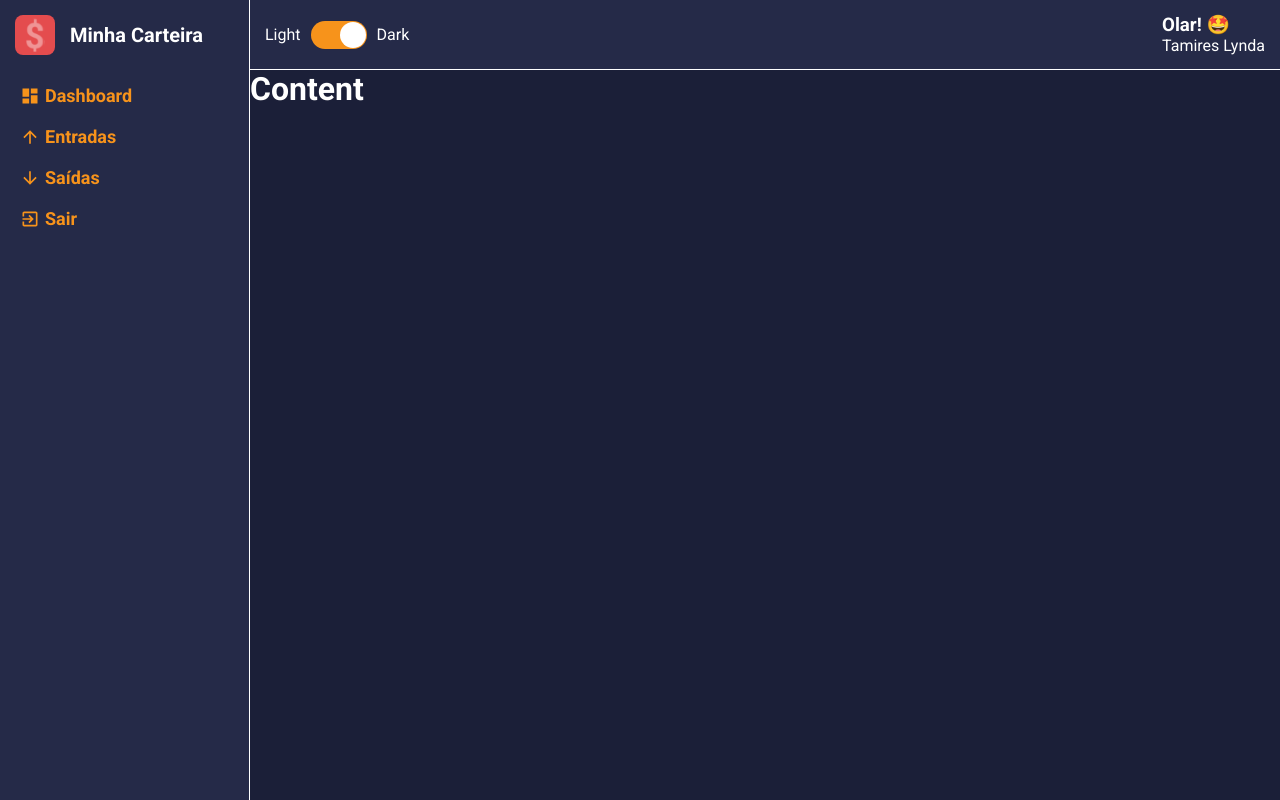
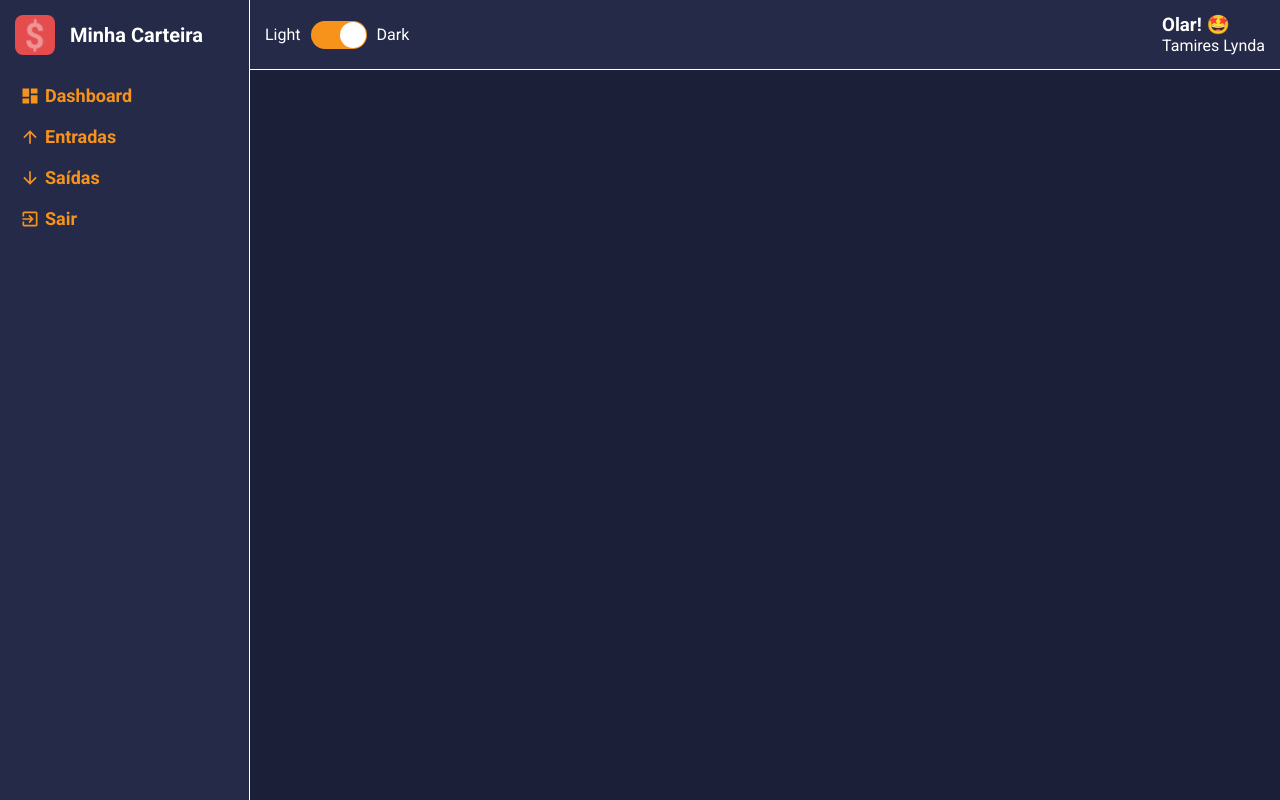
Before and after one commit to tamires-manhaes/wallet-dashboard, a React (Create React App) app: page / in a window 1280 px wide. Built offline with nearby package versions, Linux system fonts and the light colour scheme.

Commit message:
adicionando component do corpo do dashboard

```diff
--- a/src/components/Content/index.tsx
+++ b/src/components/Content/index.tsx
@@ -2,10 +2,10 @@ import React from 'react';
 
 import { Container } from './styles';
 
-const Content: React.FC = () => {
+const Content: React.FC = ({ children }) => {
   return(
     <Container>
-      <h1>Content</h1>
+      { children }
     </Container>
   )
 }
--- a/src/components/Content/styles.ts
+++ b/src/components/Content/styles.ts
@@ -4,4 +4,6 @@ export const Container = styled.div`
   grid-area: CONTENT;
   background: ${props => props.theme.colors.primary};
   color: ${props => props.theme.colors.white};
+
+  padding: 25px;
 `;
```
